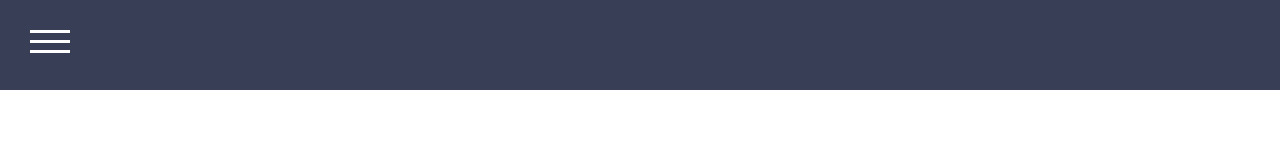
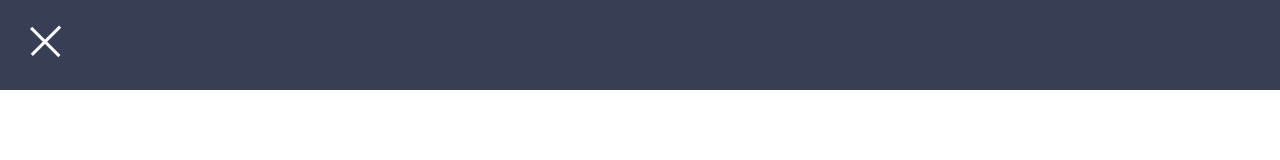
Before and after one commit to liampc/Portfolio, a React (Create React App) app: page / in a window 1280 px wide. Shown: the top 160 px of the page. Built offline with nearby package versions, Linux system fonts and the light colour scheme.

Commit message:
add transform toggle

```diff
--- a/src/layout/Header.js
+++ b/src/layout/Header.js
@@ -10,7 +10,7 @@ class Header extends Component {
     render(){
 
         return (
-            <header className="header container">
+            <header className="header container open">
                 <a className="header__toggle">
                     <span></span>
                     <span></span>
--- a/src/layout/_header.scss
+++ b/src/layout/_header.scss
@@ -5,6 +5,8 @@
 
     background-color: $DarkBlue;
     min-height: 5rem;;
+
+
 
     &__toggle {
 
@@ -16,9 +18,26 @@
             height: 3px;
             margin-bottom: 7px;
             background-color: $White;
+            transform-origin: 5px 1px;
+            transition: all 300ms ease-in-out;
         }
 
 
     }
 
+    &.open {
+
+        span:first-child {
+            transform: rotate(45deg);
+        }
+
+        span:nth-child(2) {
+            opacity: 0;
+        }
+
+        span:last-child {
+            transform: rotate(-45deg);
+        }
+    }
+
 }
--- a/src/main.scss
+++ b/src/main.scss
@@ -1,4 +1,5 @@
 
 @import './abstracts/_variables';
 @import './abstracts/mixins';
+@import './abstracts/animations';
 @import './abstracts/global';
```
Also changed, not shown: src/abstracts/_animations.scss (added, +9 -0 lines), 1 other file (tests, documents, lock files or other folders).
